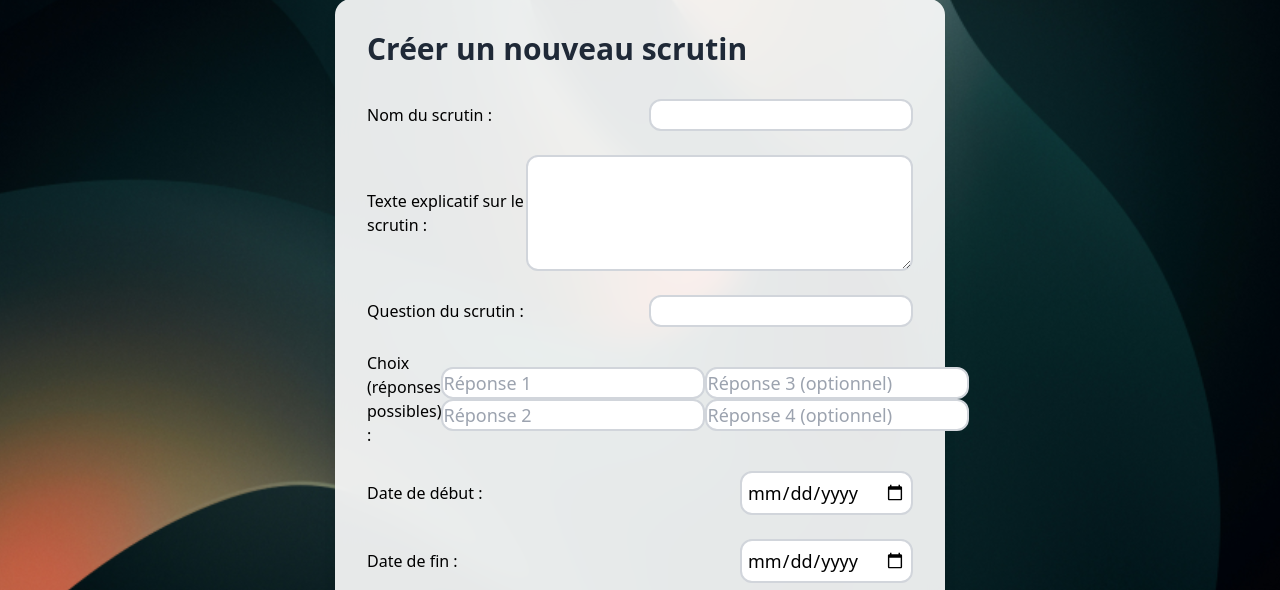
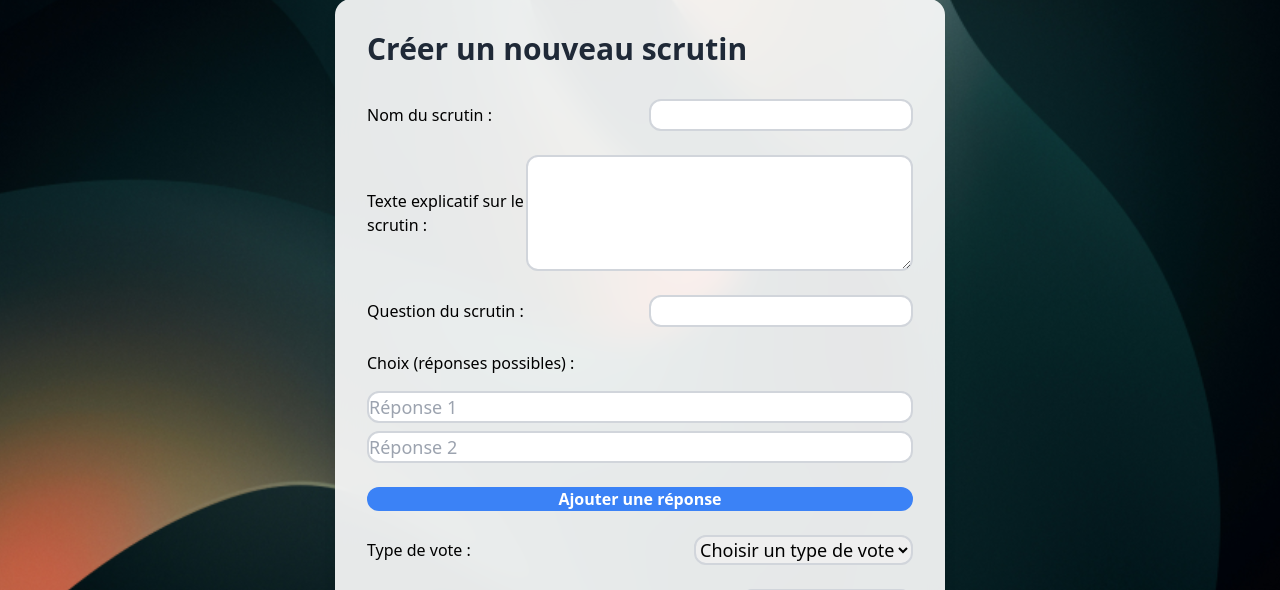
Before and after one commit to fouuuadi/PyVote, a Flask app: template templates/ballot_form.html in a window 1280 px wide. Shown: the part 137-727 px from the top of the page. Run offline with Flask 3, Linux system fonts and the light colour scheme; the template is opened without the code that fills it, so the values that code supplies are empty.

Commit message:
modif html ballot forms

```diff
--- /dev/null
+++ b/static/js/add_responses.js
@@ -0,0 +1,26 @@
+document.addEventListener("DOMContentLoaded", () => {
+    const responseContainer = document.getElementById("response-container");
+    const addResponseButton = document.getElementById("add-response");
+
+    // Compteur initial basé sur les inputs existants
+    let responseCount = responseContainer.querySelectorAll(".response-input").length;
+
+    addResponseButton.addEventListener("click", () => {
+        if (responseCount >= 10) {
+            alert("Vous ne pouvez pas ajouter plus de 10 réponses.");
+            return;
+        }
+
+        // Incrémenter le compteur et créer un nouvel input
+        responseCount++;
+        const newInput = document.createElement("input");
+        newInput.type = "text";
+        newInput.name = "poll_response[]";
+        newInput.className = "response-input rounded-xl text-lg border-2 border-gray-300 focus:outline-none focus:ring-2 focus:ring-blue-500 focus:border-blue-500 transition duration-200 ease-in-out";
+        newInput.placeholder = `Réponse ${responseCount}`;
+        newInput.required = true;
+
+        // Ajouter l'input au conteneur
+        responseContainer.appendChild(newInput);
+    });
+});
--- a/templates/ballot_form.html
+++ b/templates/ballot_form.html
@@ -4,6 +4,7 @@
     <meta charset="UTF-8">
     <meta name="viewport" content="width=device-width, initial-scale=1.0">
     <title>Créer un Scrutin</title>
+    <script src="{{ url_for('static', filename='js/add_responses.js') }}" defer></script>
     <link rel="stylesheet" href="./../static/output.css">
 </head>
 <body class="font-sans bg-[url('./../static/images/background.png')] bg-cover bg-center h-screen w-screen flex flex-col">
@@ -22,9 +23,7 @@
     </header>
 
     <main class="flex justify-center items-center flex-1 px-4" style="padding: 30px;">
-        <!-- <div class="absolute inset-0 bg-black bg-opacity-50 backdrop-blur-lg z-0"></div> -->
         <div class="bg-white bg-opacity-90 backdrop-blur-lg rounded-2xl shadow-lg p-8 w-full" style="width: 50%;">
-
 
             <h1 class="text-3xl font-semibold text-gray-800 mb-8">Créer un nouveau scrutin</h1>
             <form action="{{ url_for('ballot.create_ballot') }}" method="POST">
@@ -34,13 +33,11 @@
                     <input type="text" class="rounded-xl text-lg border-2 border-gray-300 focus:outline-none focus:ring-2 focus:ring-blue-500 focus:border-blue-500 transition duration-200 ease-in-out" id="name_poll" name="name_poll" required>
                 </div>
 
-
                 <!-- Texte explicatif sur le scrutin -->
                 <div class="mb-6" style="display: flex; align-items: center; justify-content: space-between; text-align: left;">
                     <label for="poll_text">Texte explicatif sur le scrutin :</label>
-                    <textarea id="poll_text" class="rounded-xl text-lg border-2 border-gray-300 focus:outline-none focus:ring-2 focus:ring-blue-500 focus:border-blue-500 transition duration-200 ease-in-out" id="name_poll" name="name_poll" required name="poll_text" rows="4" cols="50" required></textarea>
+                    <textarea id="poll_text" class="rounded-xl text-lg border-2 border-gray-300 focus:outline-none focus:ring-2 focus:ring-blue-500 focus:border-blue-500 transition duration-200 ease-in-out" name="poll_text" rows="4" cols="50" required></textarea>
                 </div>
-
 
                 <!-- Question du scrutin -->
                 <div class="mb-6" style="display: flex; align-items: center; justify-content: space-between; text-align: left;">
@@ -48,28 +45,32 @@
                     <input type="text" class="rounded-xl text-lg border-2 border-gray-300 focus:outline-none focus:ring-2 focus:ring-blue-500 focus:border-blue-500 transition duration-200 ease-in-out" id="poll_question" name="poll_question" required>
                 </div>
 
-
-                <!-- Réponses possibles -->
-                <div class="mb-6" style="display: flex; align-items: center; justify-content: space-between; text-align: left;">
+                <div class="mb-6 response-container" style="display: flex; flex-direction: column; gap: 1rem; text-align: left;">
                     <label for="poll_response">Choix (réponses possibles) :</label>
-                    <div style="display: flex;">
-
-                        <div>
-
-                            <input type="text" class="rounded-xl text-lg border-2 border-gray-300 focus:outline-none focus:ring-2 focus:ring-blue-500 focus:border-blue-500 transition duration-200 ease-in-out" name="poll_response" placeholder="Réponse 1" required>
-
-                            <input type="text" class="rounded-xl text-lg border-2 border-gray-300 focus:outline-none focus:ring-2 focus:ring-blue-500 focus:border-blue-500 transition duration-200 ease-in-out" name="poll_response" placeholder="Réponse 2" required>
-                        </div>
-                        <div>
+                    <div id="response-container" style="display: flex; flex-direction: column; gap: 0.5rem;">
+                        <!-- Champs de réponse par défaut -->
+                        <input type="text" name="poll_response[]" class="response-input rounded-xl text-lg border-2 border-gray-300 focus:outline-none focus:ring-2 focus:ring-blue-500 focus:border-blue-500 transition duration-200 ease-in-out" placeholder="Réponse 1" required>
+                        <input type="text" name="poll_response[]" class="response-input rounded-xl text-lg border-2 border-gray-300 focus:outline-none focus:ring-2 focus:ring-blue-500 focus:border-blue-500 transition duration-200 ease-in-out" placeholder="Réponse 2" required>
+                    </div>
+                    <!-- Bouton pour ajouter des réponses -->
+                    <button id="add-response" class="mt-2 bg-blue-500 hover:bg-blue-600 text-white font-bold py-2 px-4 rounded-xl transition duration-200 ease-in-out" type="button">
+                        Ajouter une réponse
+                    </button>
+                </div>
 
 
-                            <input type="text" class="rounded-xl text-lg border-2 border-gray-300 focus:outline-none focus:ring-2 focus:ring-blue-500 focus:border-blue-500 transition duration-200 ease-in-out" name="poll_response" placeholder="Réponse 3 (optionnel)">
 
-                            <input type="text" class="rounded-xl text-lg border-2 border-gray-300 focus:outline-none focus:ring-2 focus:ring-blue-500 focus:border-blue-500 transition duration-200 ease-in-out" name="poll_response" placeholder="Réponse 4 (optionnel)">
-                        </div>
-                    </div>
+
+                <!-- Type de vote -->
+                <div class="mb-6" style="display: flex; align-items: center; justify-content: space-between; text-align: left;">
+                    <label for="type_vote">Type de vote :</label>
+                    <select id="type_vote" name="type_vote" class="rounded-xl text-lg border-2 border-gray-300 focus:outline-none focus:ring-2 focus:ring-blue-500 focus:border-blue-500 transition duration-200 ease-in-out" required>
+                        <option value="">Choisir un type de vote</option>
+                        <option value="Vote Majoritaire">Vote Majoritaire</option>
+                        <option value="Vote Proportionnel">Vote Proportionnel</option>
+                        <option value="Vote Condorcet">Vote Condorcet</option>
+                    </select>
                 </div>
-
 
                 <!-- Date de début -->
                 <div class="mb-6" style="display: flex; align-items: center; justify-content: space-between; text-align: left;">
@@ -77,13 +78,11 @@
                     <input type="date" style="padding: 5px;" class="rounded-xl text-lg border-2 border-gray-300 focus:outline-none focus:ring-2 focus:ring-blue-500 focus:border-blue-500 transition duration-200 ease-in-out" id="start_date" name="start_date" required>
                 </div>
 
-
                 <!-- Date de fin -->
                 <div class="mb-6" style="display: flex; align-items: center; justify-content: space-between; text-align: left;">
                     <label for="end_date">Date de fin :</label>
                     <input type="date" style="padding: 5px;" class="rounded-xl text-lg border-2 border-gray-300 focus:outline-none focus:ring-2 focus:ring-blue-500 focus:border-blue-500 transition duration-200 ease-in-out" id="end_date" name="end_date" required>
                 </div>
-
 
                 <!-- Créateur (pseudo de la session) -->
                 <div class="mb-6" style="display: flex; align-items: center; justify-content: space-between; text-align: left;">
@@ -92,7 +91,6 @@
 
                 <!-- Bouton de soumission -->
                 <div style="display: flex; justify-content: center;">
-
                     <button type="submit" style="border: 3px solid black; padding: 5px; margin: 5px;">Créer le scrutin</button>
                 </div>
             </form>
```
